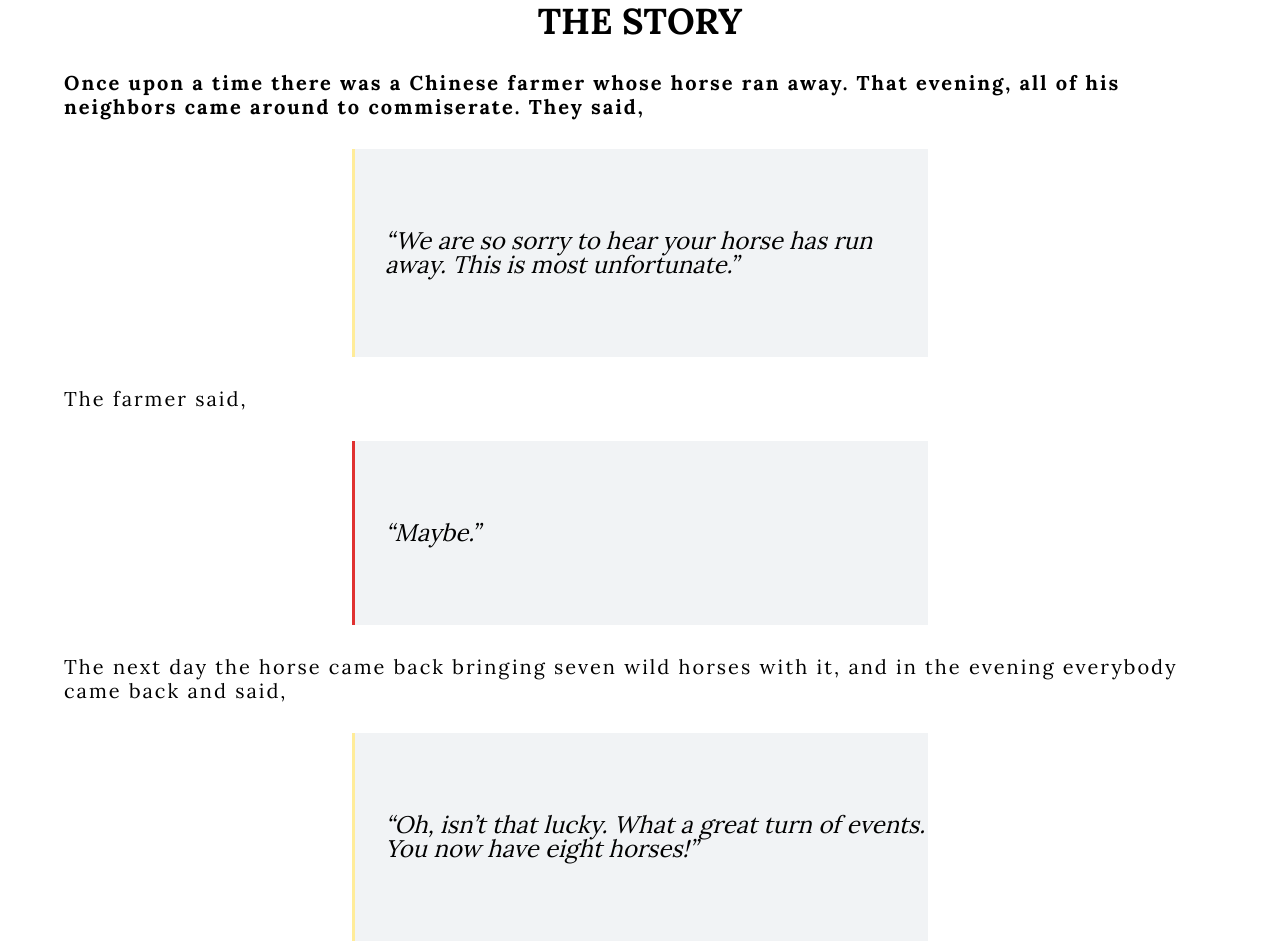
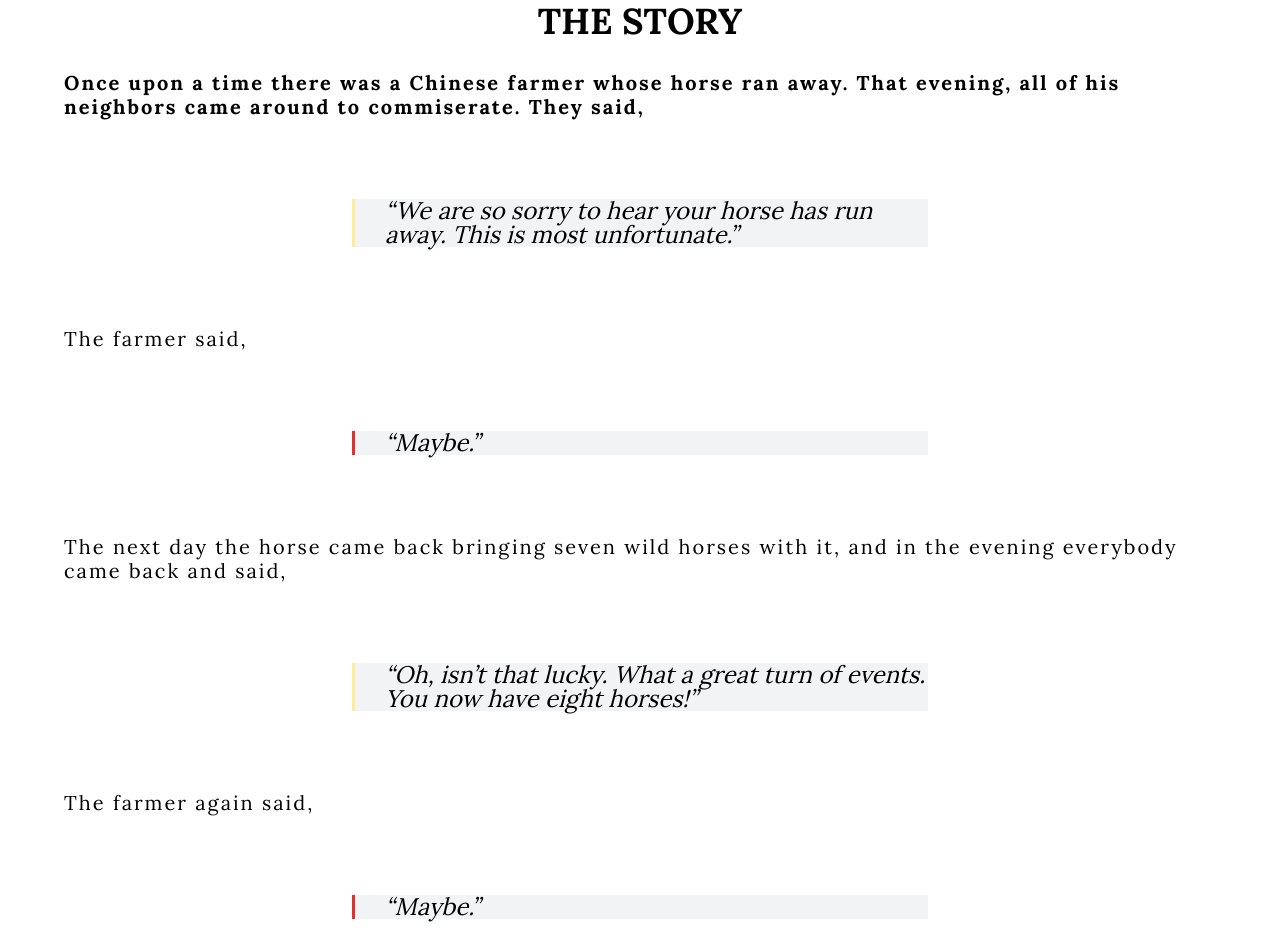
Before and after one commit to SemihBk/progressive-enhancement, a plain HTML site: page index.html in a window 1280 px wide. Shown: the part 1366-2310 px from the top of the page. Drawn offline with nearby package versions, Linux system fonts and the light colour scheme.

Commit message:
Correction padding margin

```diff
--- a/css/general.css
+++ b/css/general.css
@@ -78,10 +78,10 @@ blockquote {
   font-style: italic;
   border-left: 3px solid #ced4da;
   padding-left: 3rem;
-  margin: 0 auto 3rem;
+  margin: 8rem auto;
   width: 50%;
   background-color: #f1f3f5;
-  padding: 8rem 0 8rem 3rem;
+  padding-left: 3rem;
 }
 
 /********/
```
